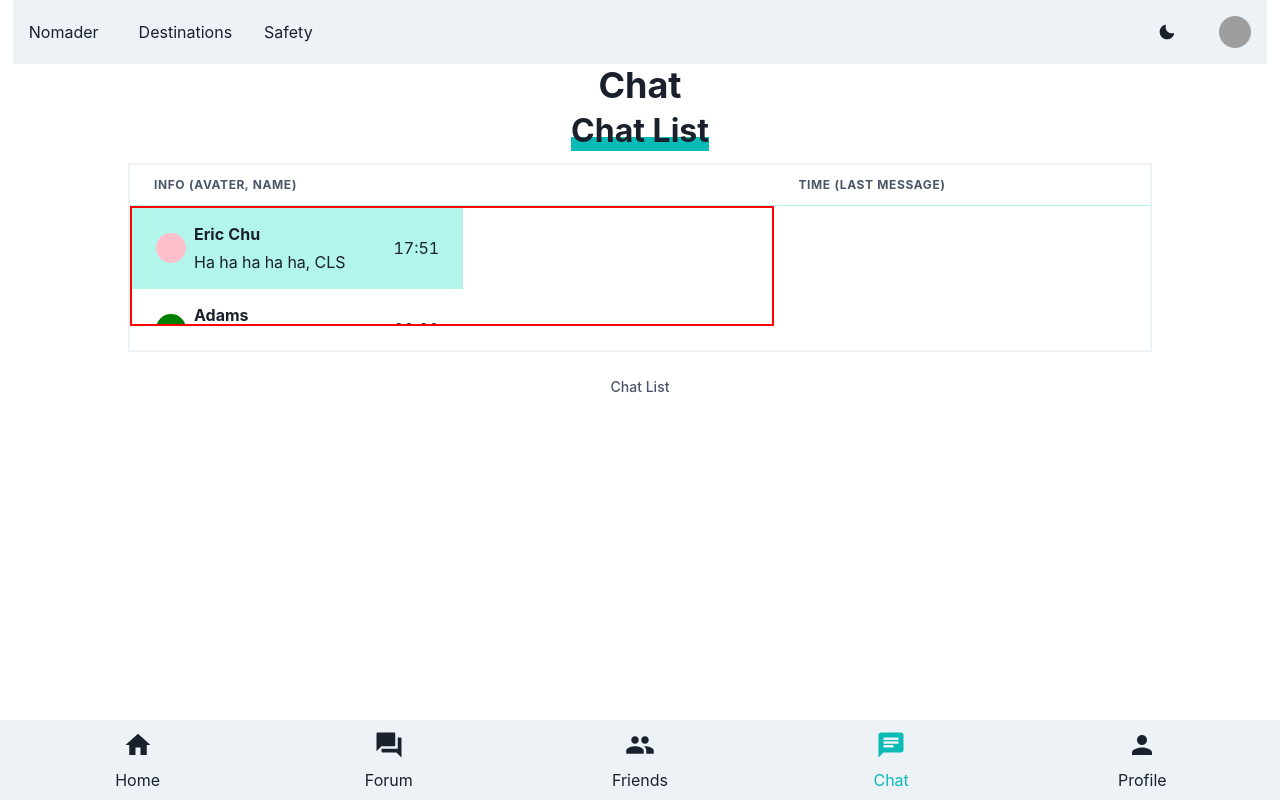
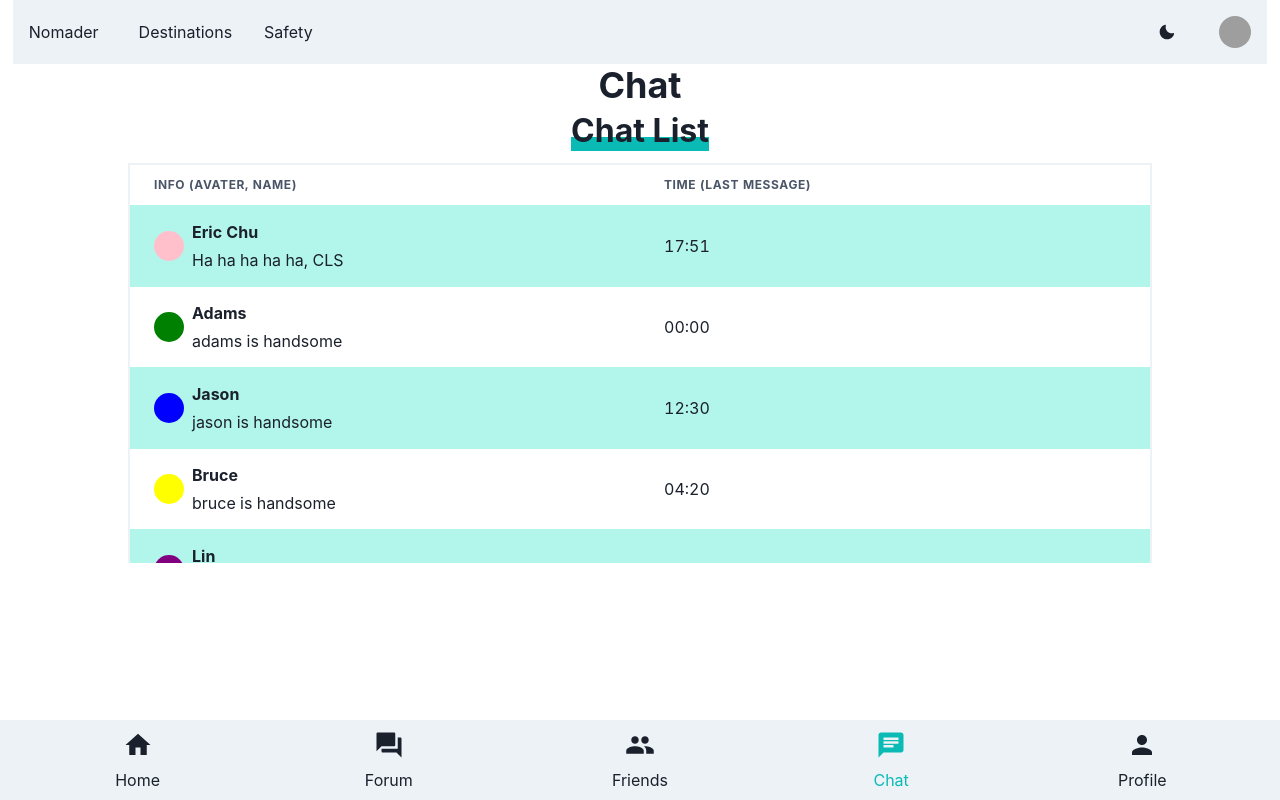
Before and after one commit to kellychowkc/Nomader, a React (Create React App) app in the folder frontend/: page /chat in a window 1280 px wide. Built offline with nearby package versions, Linux system fonts and the light colour scheme; grey boxes are pictures that could not be loaded.

Commit message:
updated layout for chat and friends

```diff
--- a/frontend/src/components/layoutChat/Chat.tsx
+++ b/frontend/src/components/layoutChat/Chat.tsx
@@ -90,8 +90,12 @@ const Chat = () => {
                     >
                         Chat List
                     </Text>
-                    <Box w="80vw">
-                        <TableContainer>
+                    <Box
+                        w="80vw"
+                        maxH="50vh"
+                        scrollBehavior="smooth"
+                        overflow="scroll"
+                    >
                         <Table
                             variant="striped"
                             colorScheme="teal"
@@ -100,29 +104,18 @@ const Chat = () => {
                             borderColor="gray.100"
                         >
                             <TableCaption>Chat List </TableCaption>
-                                <Thead>
+                            <Thead w="100%">
                                 <Tr>
                                     <Th>Info (Avater, name)</Th>
                                     <Th>Time (Last message)</Th>
                                 </Tr>
                             </Thead>
-                                <Box
-                                    w="100%"
-                                    maxH="15vh"
-                                    border="2px"
-                                    borderColor="red"
-                                    scrollBehavior="smooth"
-                                    overflow="scroll"
-                                >
                             <Tbody>
                                 <Tr>
-                                            <Td>
+                                    <Td w="50%">
                                         <HStack>
                                             <Box className="friendAvatar">
-                                                        <Circle
-                                                            size="30px"
-                                                            bg="pink"
-                                                        />
+                                                <Circle size="30px" bg="pink" />
                                             </Box>
                                             <VStack align="left">
                                                 <Text
@@ -137,20 +130,18 @@ const Chat = () => {
                                             </VStack>
                                         </HStack>
                                     </Td>
-                                            <Td>
+                                    <Td w="50%">
                                         <Text>17:51</Text>
                                     </Td>
                                 </Tr>
-                                        {chatsList.map((friend: IChat) => (
-                                            <Tr>
+                                {chatsList.map((friend: IChat, idx: number) => (
+                                    <Tr key={idx}>
                                         <Td>
                                             <HStack>
                                                 <Box className="friendAvatar">
                                                     <Circle
                                                         size="30px"
-                                                                bg={
-                                                                    friend.avatar
-                                                                }
+                                                        bg={friend.avatar}
                                                     />
                                                 </Box>
                                                 <VStack align="left">
@@ -161,9 +152,7 @@ const Chat = () => {
                                                         {friend.name}
                                                     </Text>
                                                     <Text className="lastMessage">
-                                                                {
-                                                                    friend.lastMessage
-                                                                }
+                                                        {friend.lastMessage}
                                                     </Text>
                                                 </VStack>
                                             </HStack>
@@ -176,7 +165,6 @@ const Chat = () => {
                                     </Tr>
                                 ))}
                             </Tbody>
-                                </Box>
                             <Tfoot>
                                 <Tr>
                                     <Th></Th>
@@ -184,7 +172,6 @@ const Chat = () => {
                                 </Tr>
                             </Tfoot>
                         </Table>
-                        </TableContainer>
                     </Box>
                 </VStack>
                 <Dock />
--- a/frontend/src/components/layoutFriends/Friends.tsx
+++ b/frontend/src/components/layoutFriends/Friends.tsx
@@ -69,8 +69,12 @@ const Friends = () => {
                     >
                         Friend List
                     </Text>
-                    <Box w="80vw">
-                        <TableContainer>
+                    <Box
+                        w="80vw"
+                        maxH="50vh"
+                        scrollBehavior="smooth"
+                        overflow="scroll"
+                    >
                         <Table
                             variant="striped"
                             colorScheme="teal"
@@ -85,23 +89,13 @@ const Friends = () => {
                                     <Th>Action (message, unfriend)</Th>
                                 </Tr>
                             </Thead>
-                                <Box
-                                    w="100%"
-                                    maxH="15vh"
-                                    border="2px"
-                                    borderColor="red"
-                                    scrollBehavior="smooth"
-                                    overflow="scroll"
-                                >
+
                             <Tbody>
                                 <Tr>
                                     <Td>
                                         <HStack>
                                             <Box className="friendAvatar">
-                                                        <Circle
-                                                            size="30px"
-                                                            bg="pink"
-                                                        />
+                                                <Circle size="30px" bg="pink" />
                                             </Box>
                                             <VStack align="left">
                                                 <Text
@@ -121,16 +115,15 @@ const Friends = () => {
                                         <Button ml="2">Unfriend</Button>
                                     </Td>
                                 </Tr>
-                                        {friendsList.map((friend: IFriends) => (
-                                            <Tr>
+                                {friendsList.map(
+                                    (friend: IFriends, idx: number) => (
+                                        <Tr key={idx}>
                                             <Td>
                                                 <HStack>
                                                     <Box className="friendAvatar">
                                                         <Circle
                                                             size="30px"
-                                                                bg={
-                                                                    friend.avatar
-                                                                }
+                                                            bg={friend.avatar}
                                                         />
                                                     </Box>
                                                     <VStack align="left">
@@ -141,25 +134,19 @@ const Friends = () => {
                                                             {friend.name}
                                                         </Text>
                                                         <Text className="username">
-                                                                {
-                                                                    friend.username
-                                                                }
+                                                            {friend.username}
                                                         </Text>
                                                     </VStack>
                                                 </HStack>
                                             </Td>
                                             <Td>
-                                                    <Button ml="2">
-                                                        Message
-                                                    </Button>
-                                                    <Button ml="2">
-                                                        Unfriend
-                                                    </Button>
+                                                <Button ml="2">Message</Button>
+                                                <Button ml="2">Unfriend</Button>
                                             </Td>
                                         </Tr>
-                                        ))}
+                                    )
+                                )}
                             </Tbody>
-                                </Box>
                             <Tfoot>
                                 <Tr>
                                     <Th></Th>
@@ -167,7 +154,6 @@ const Friends = () => {
                                 </Tr>
                             </Tfoot>
                         </Table>
-                        </TableContainer>
                     </Box>
                 </VStack>
                 <Dock />
```
Lines whose indentation alone changed are shown as unchanged.
